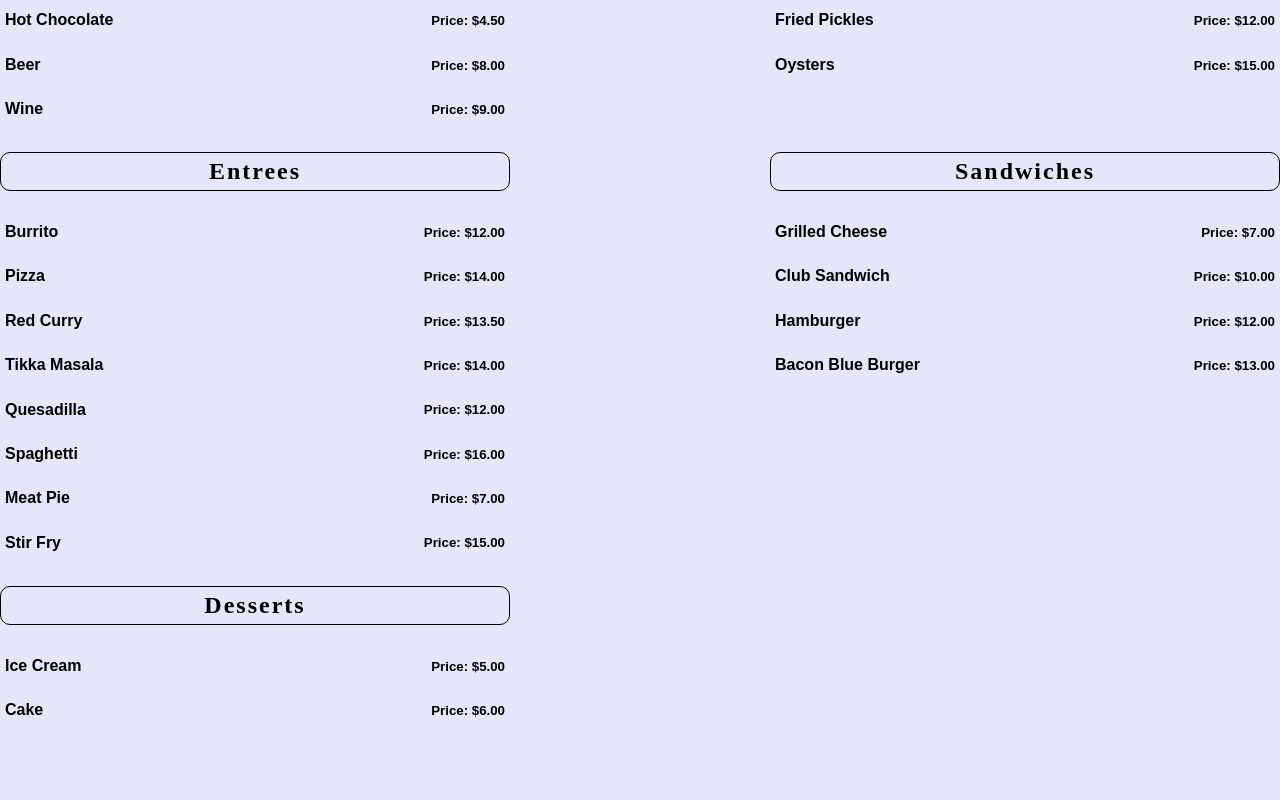
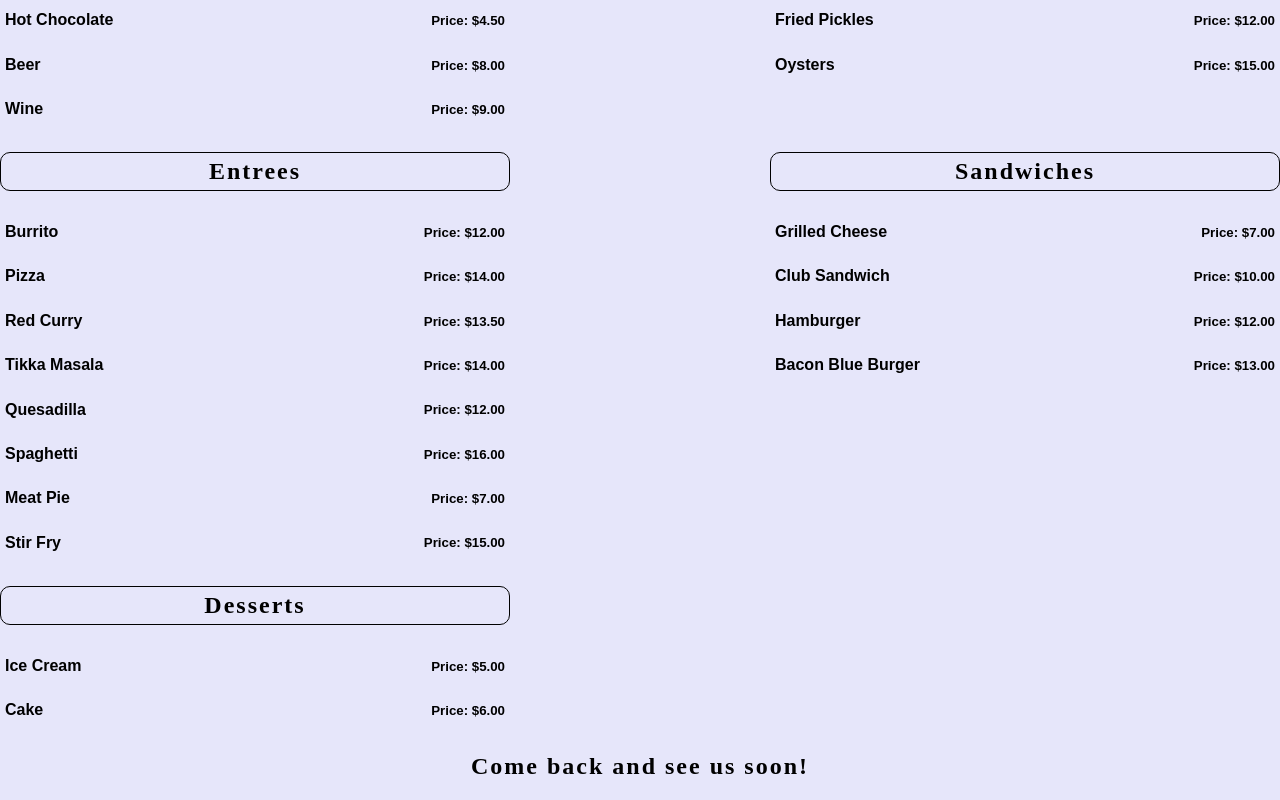
Before and after one commit to mfooksa/menu_app, a React (Create React App) app: page / in a window 1280 px wide. Shown: the part 836-1636 px from the top of the page. Before the commit the page ends 1569 px from the top, so only its background shows below. Built offline with nearby package versions, Linux system fonts and the light colour scheme.

Commit message:
added section at the bottom

```diff
--- a/src/App.js
+++ b/src/App.js
@@ -143,6 +143,7 @@ const App = () => {
           </div>
         </div>
       </div>
+      <h2 class="adieu">Come back and see us soon!</h2>
     </div>
   )
 }
```
Also changed, not shown: src/App.css (line endings or trailing spaces).
